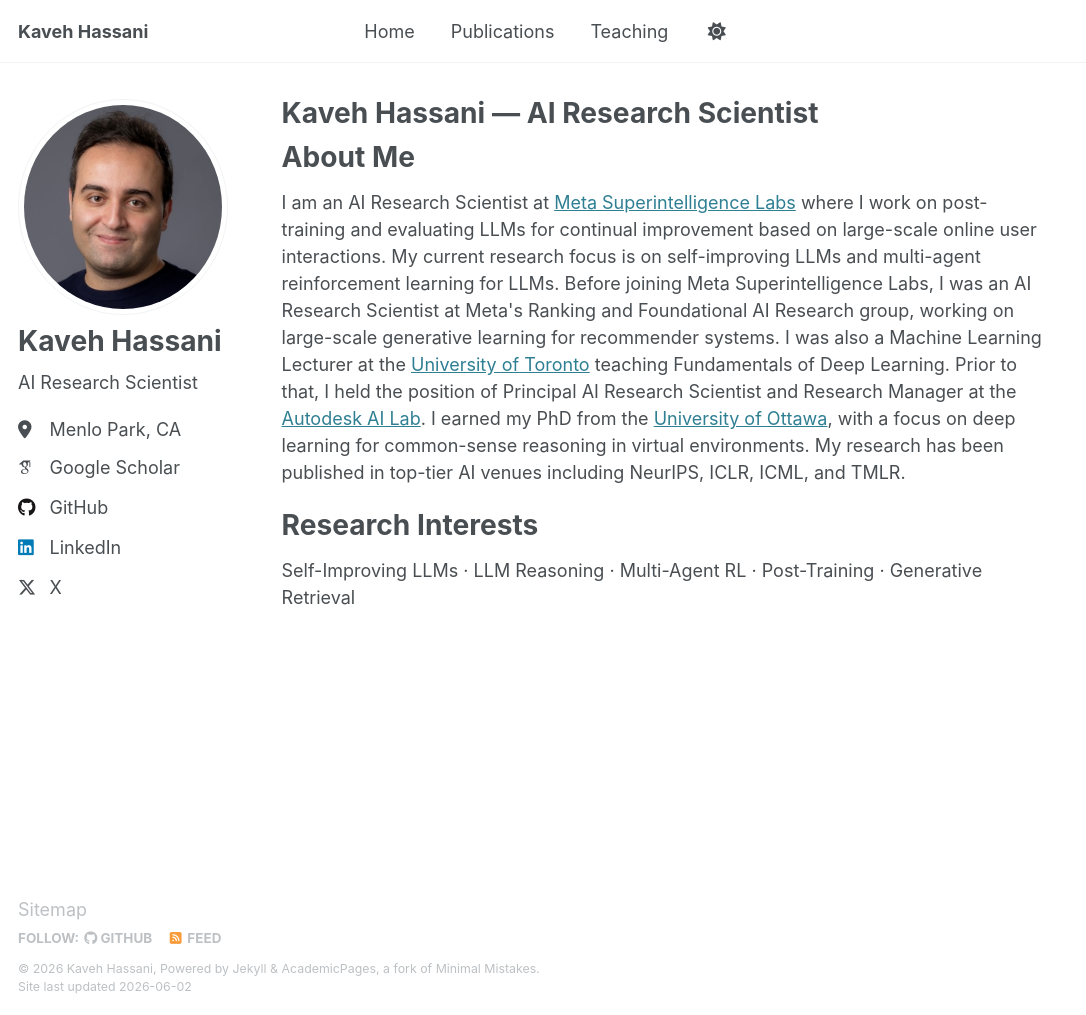
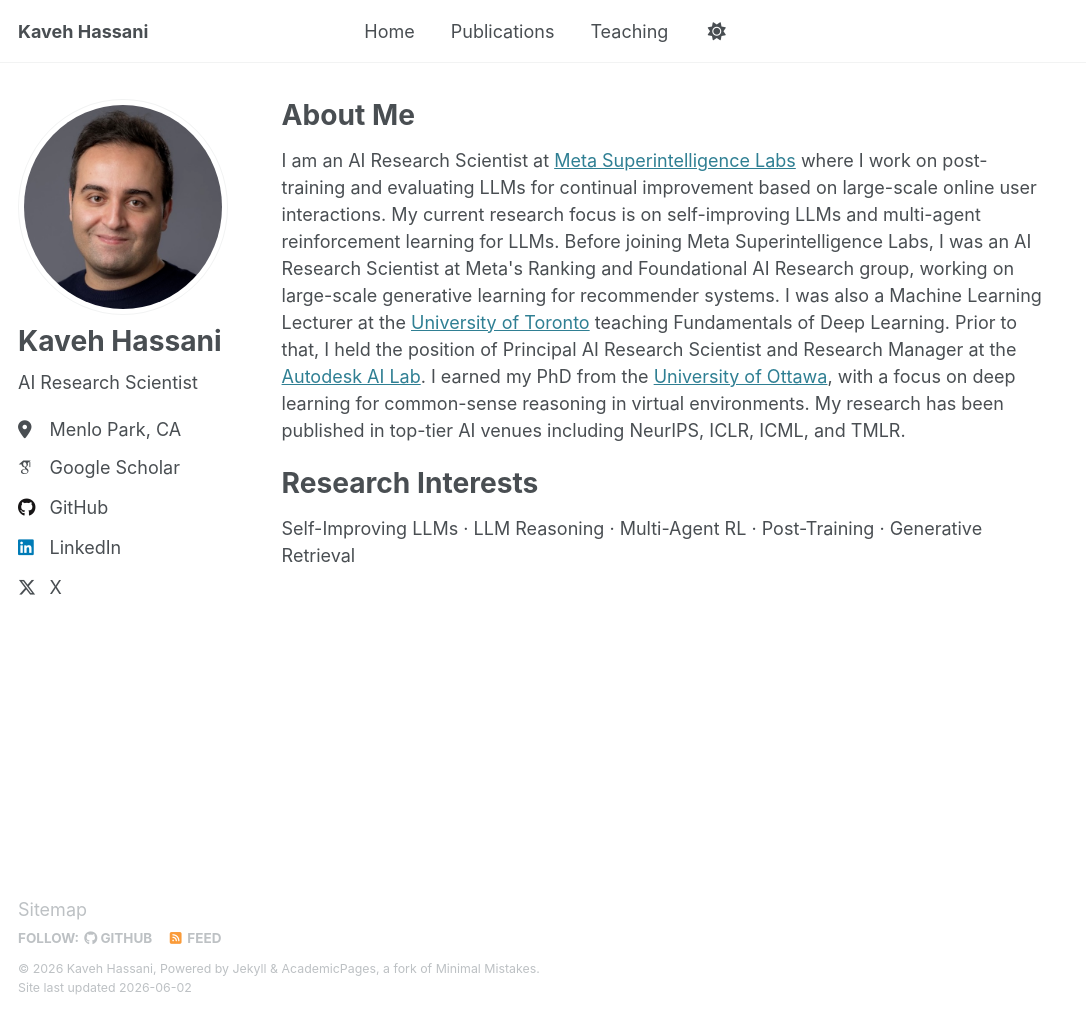
Before and after one commit to kavehhassani/kavehhassani.github.io, a Jekyll site: the page built from _pages/about.md, in a window 1280 px wide and 1015 px high. Shown: the whole window, without its empty margins (0-1086 px from the left). Built offline with Jekyll 4.4.1, drawn with Linux system fonts in a browser that asks for light colours; some web fonts are replaced; part of the change alters nothing that is shown.

```diff
--- a/_pages/about.md
+++ b/_pages/about.md
@@ -7,6 +7,8 @@ redirect_from:
   - /about/
   - /about.html
 ---
+
+<style>.page__title { display: none; }</style>
 
 <h1>About Me</h1>
 <p>
```
